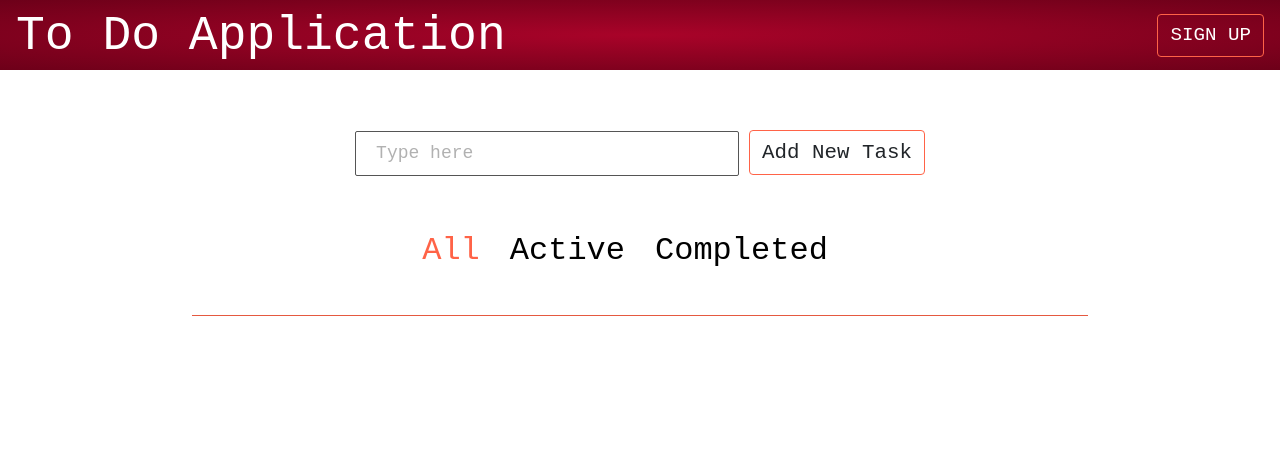
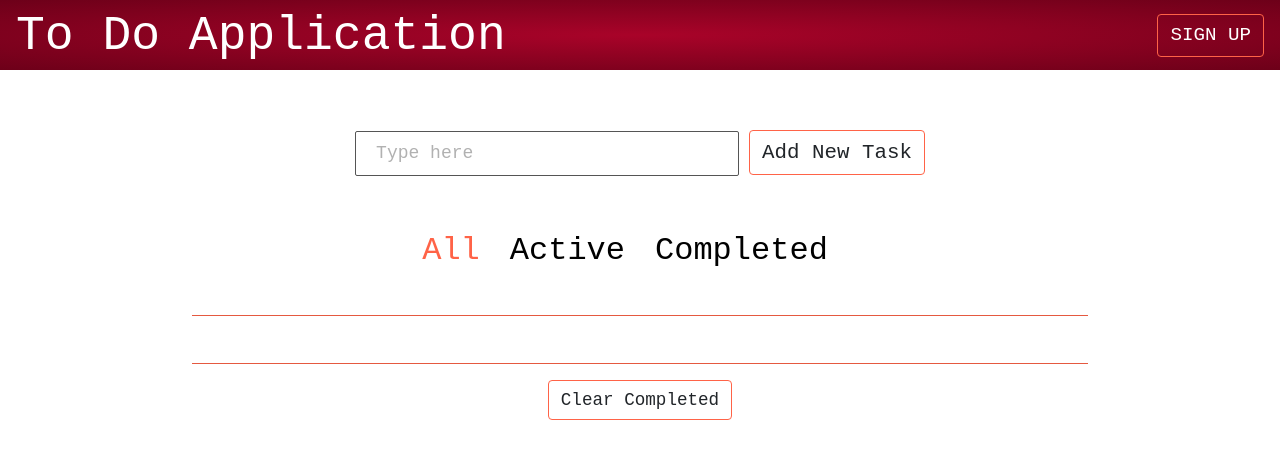
Before and after one commit to jo-dadic/to_do_app, a React (Create React App) app: page / in a window 1280 px wide. Shown: the top 458 px of the page. Built offline with nearby package versions, Linux system fonts and the light colour scheme; a web font is replaced by a local one.

Commit message:
clear button added to ALL

```diff
--- a/src/components/Button/Button.js
+++ b/src/components/Button/Button.js
@@ -20,7 +20,7 @@ export const Button = ({
   const checkButtonSize = SIZES.includes(buttonSize) ? buttonSize : SIZES[0];
 
   return (
-    <Link to="/">
+    <Link to="/to_do_app">
       <button
         className={`btn ${checkButtonStyle} ${checkButtonSize}`}
         onClick={onClick}
--- a/src/components/NavBar/NavBar.css
+++ b/src/components/NavBar/NavBar.css
@@ -47,6 +47,7 @@
 
 .sign-up .btn:hover {
   color: #000;
+  cursor: not-allowed !important;
 }
 
 /* 578px */
--- a/src/components/ToDoList/ToDoList.js
+++ b/src/components/ToDoList/ToDoList.js
@@ -67,7 +67,10 @@ export default class ToDoList extends Component {
   render() {
     let button = null;
 
-    if (this.state.filter === FilterState.COMPLETED) {
+    if (
+      this.state.filter === FilterState.COMPLETED ||
+      (FilterState.ALL && this.state.filter !== FilterState.ACTIVE)
+    ) {
       button = (
         <Button buttonSize="btn--large" onClick={this.clearCompletedHandler}>
           Clear Completed
@@ -93,6 +96,7 @@ export default class ToDoList extends Component {
             );
           })}
         </div>
+        <hr />
         {button}
       </div>
     );
```
